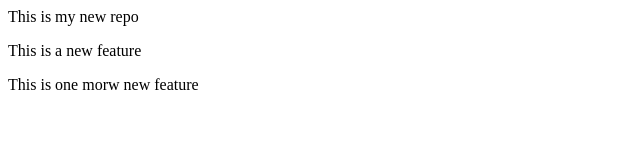
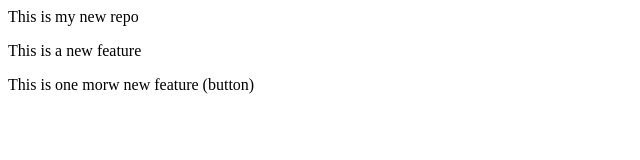
Before and after one commit to Akanksha7903/LocalRepo, a plain HTML site: page index.html in a window 1280 px wide. Shown: the full height of the page, 0-640 px from the left. Drawn offline with Linux system fonts and the light colour scheme.

Commit message:
Add button

```diff
--- a/index.html
+++ b/index.html
@@ -1,3 +1,3 @@
 <p>This is my new repo</p>
 <p>This is a new feature</p>
-<p>This is one morw new feature</p>
+<p>This is one morw new feature (button)</p>
```
